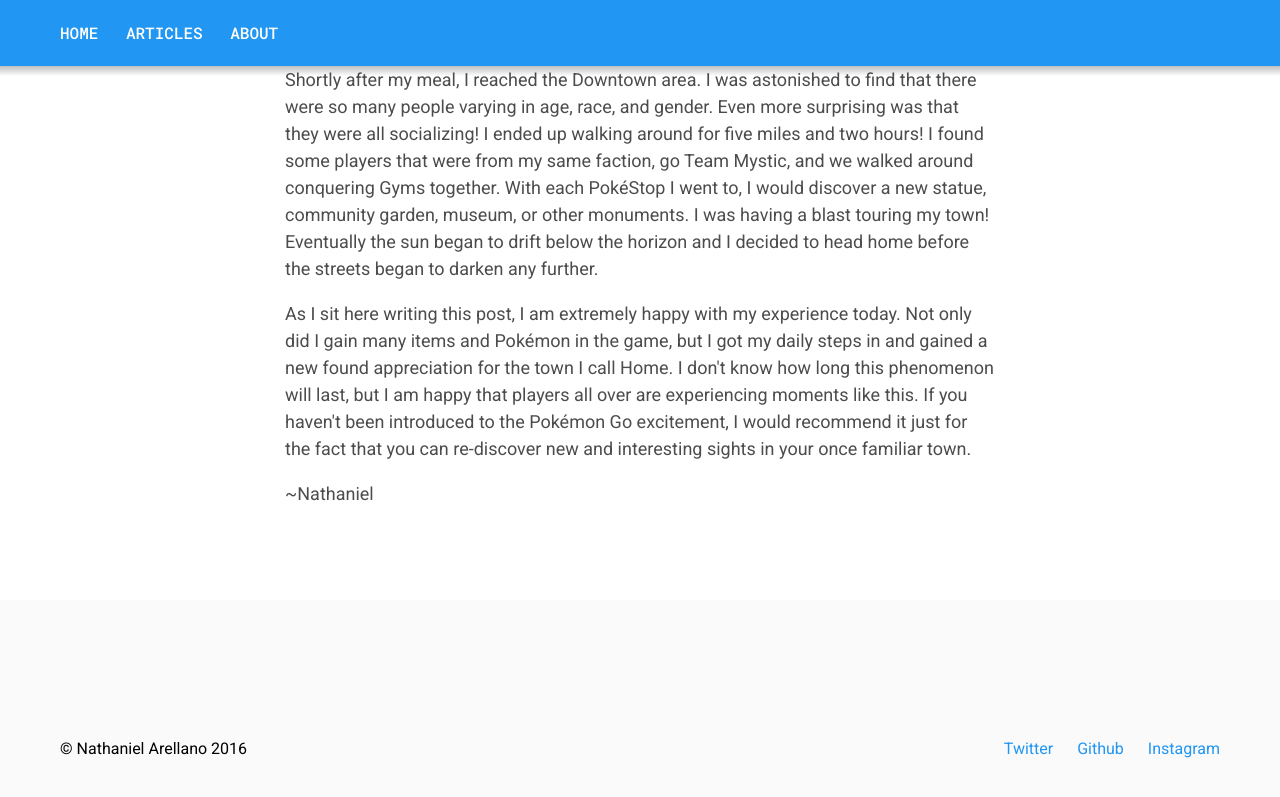
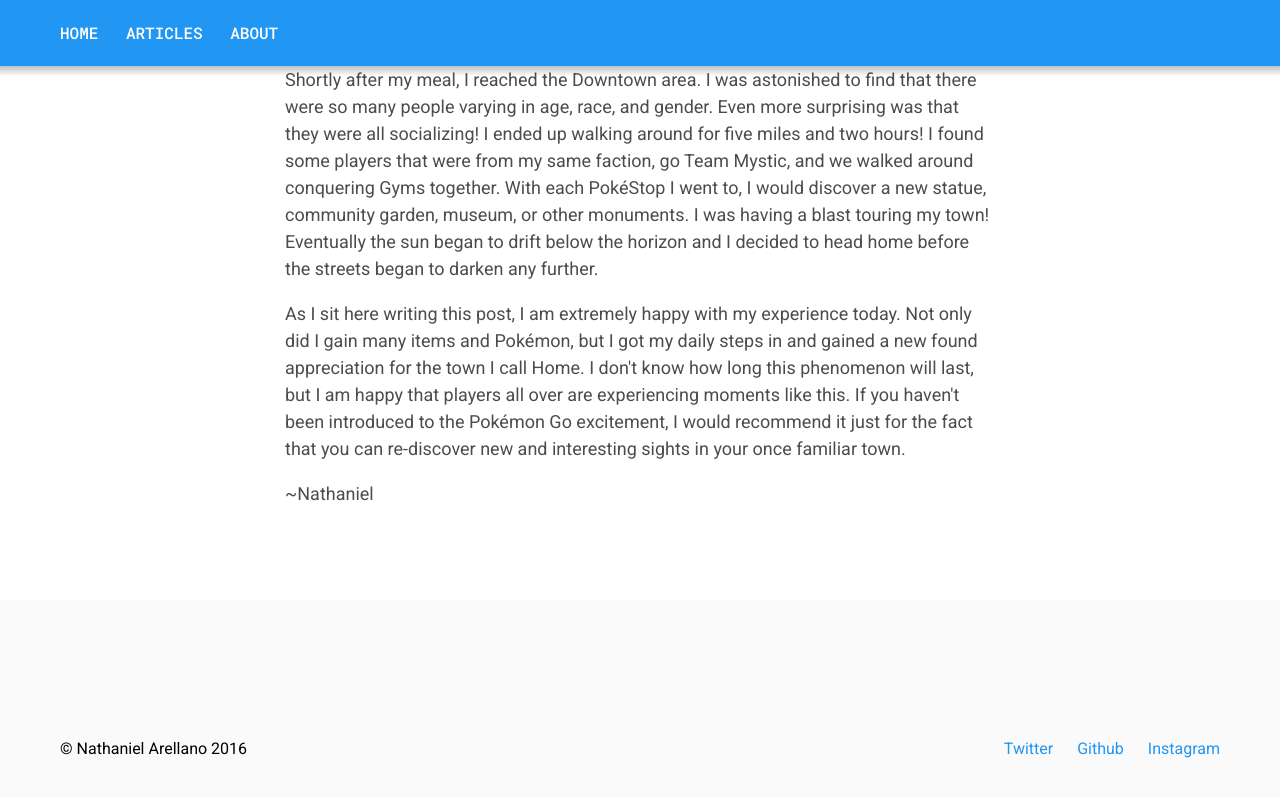
Before and after one commit to tanyxp/tanyxp.github.io, a Jekyll site: the page built from _posts/2016-07-14-pokemon-go.markdown, in a window 1280 px wide and 900 px high, scrolled down 2104 px. Shown: the top 797 px of the window. Built offline with Jekyll 4.4.1, drawn with Linux system fonts in a browser that asks for light colours.

Commit message:
Update 2016-07-14-pokemon-go.markdown

```diff
--- a/_posts/2016-07-14-pokemon-go.markdown
+++ b/_posts/2016-07-14-pokemon-go.markdown
@@ -60,7 +60,7 @@ Eventually the sun began to drift below the horizon and I decided to head home b
 
 <p>
 As I sit here writing this post, I am extremely happy with my experience today.
-Not only did I gain many items and Pok&#233;mon in the game, but I got my daily steps in and gained a new found appreciation for the town I call Home. I don't know how long this phenomenon
+Not only did I gain many items and Pok&#233;mon, but I got my daily steps in and gained a new found appreciation for the town I call Home. I don't know how long this phenomenon
  will last, but I am happy that players all over are experiencing moments like this. If you haven't
 been introduced to the Pok&#233;mon Go excitement, I would recommend it just for the fact
 that you can re-discover new and interesting sights in your once familiar town.
```
